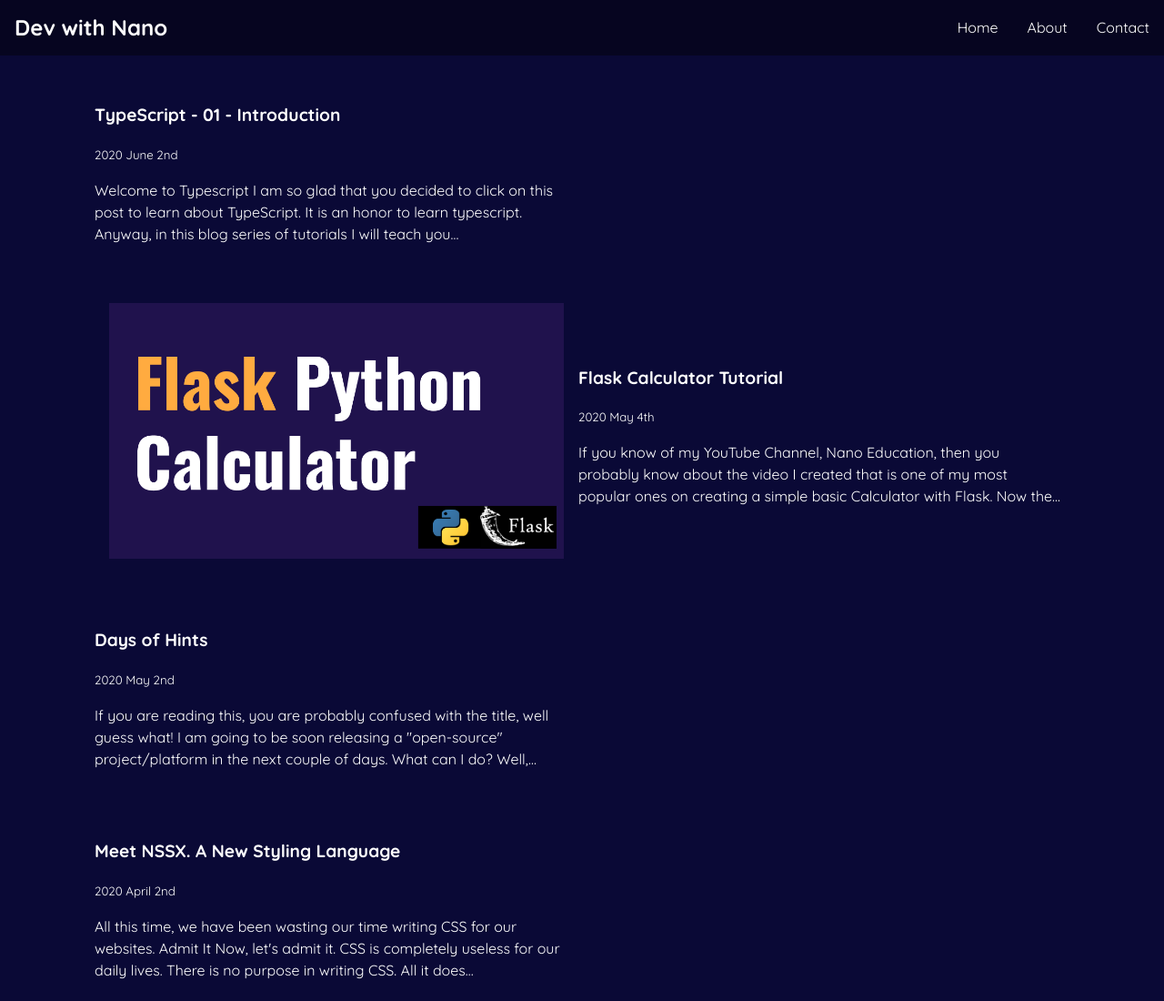
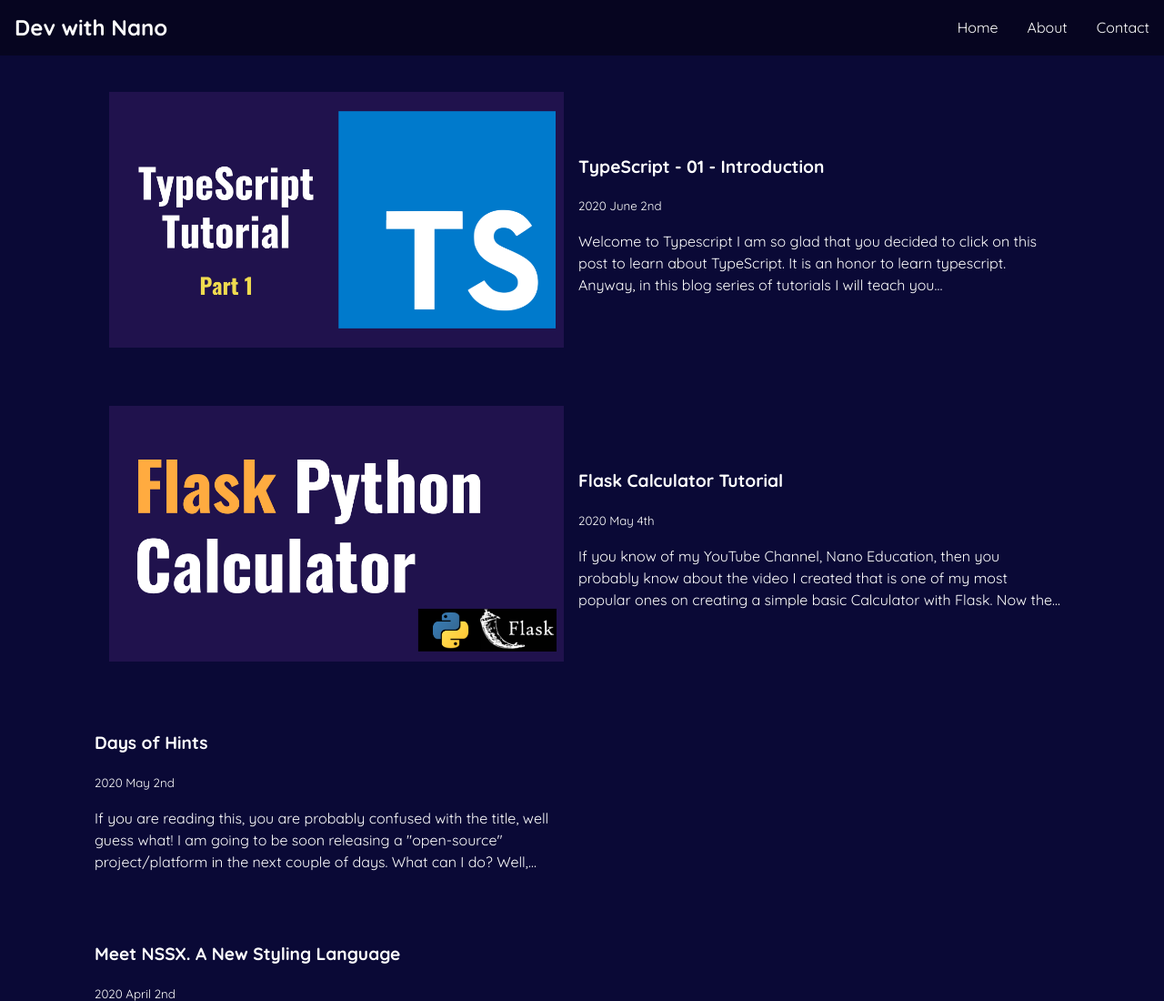
Before and after one commit to nanoproductions/dev-with-nano-blog, a Gatsby site: page / in a window 1280 px wide. Shown: the top 1100 px of the page at 91% size. Built offline with nearby package versions, Linux system fonts and the light colour scheme; Gatsby itself is replaced by a stand-in of ours; some packages are replaced by stand-ins of ours.

Commit message:
Typescript Tutorial Thumbnail Added

```diff
--- a/posts/2020/2020-06-02-typescript-01-introduction.md
+++ b/posts/2020/2020-06-02-typescript-01-introduction.md
@@ -2,6 +2,7 @@
 title: TypeScript - 01 - Introduction
 date: 2020-06-02T01:51:20.818Z
 published: true
+cover: ./img/ts-part-1.png
 ---
 ## Welcome to Typescript
 I am so glad that you decided to click on this post to learn about TypeScript. It is an honor to learn typescript.
```
Also changed, not shown: posts/2020/img/ts-part-1.png (added).
